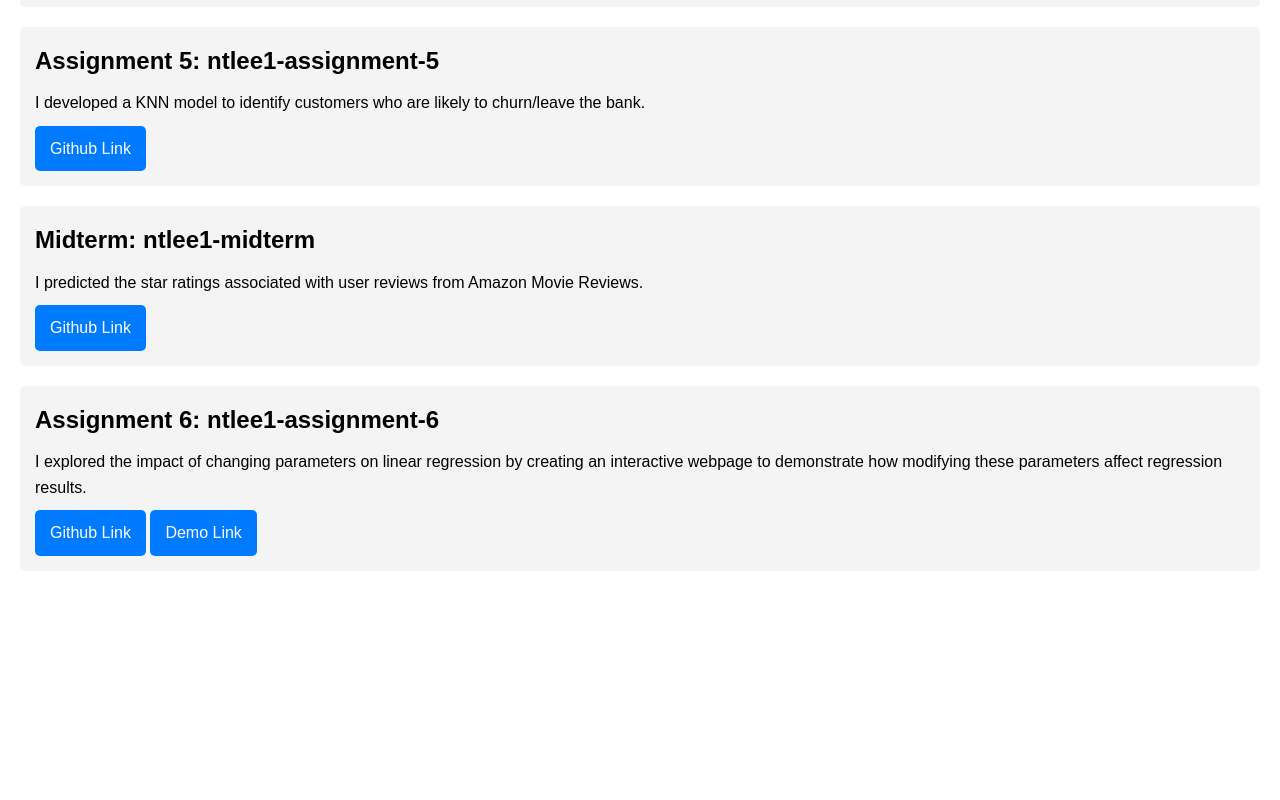
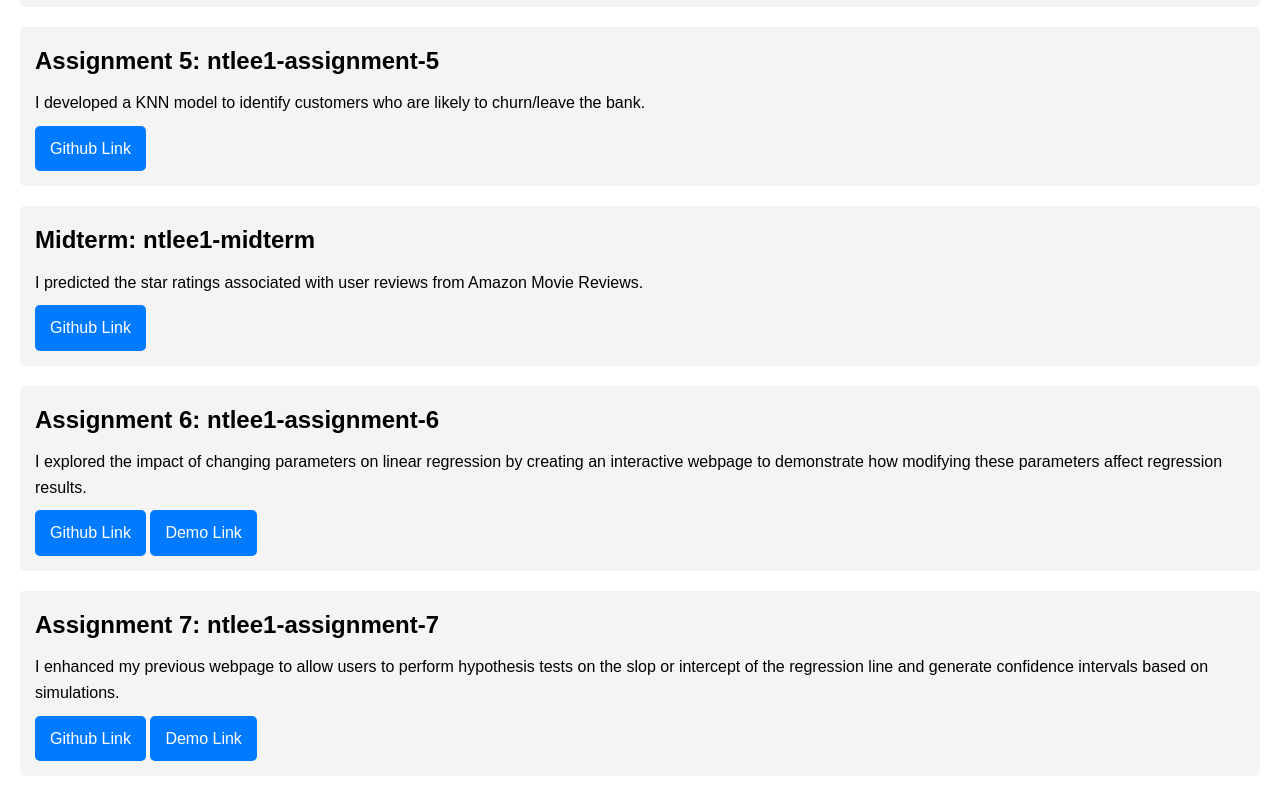
Before and after one commit to nayethun/nayethun.github.io, a plain HTML site: page assignments.html in a window 1280 px wide. Shown: the part 1018-1818 px from the top of the page. Before the commit the page ends 1629 px from the top, so only its background shows below. Drawn offline with Linux system fonts and the light colour scheme.

Commit message:
added assignment 7

```diff
--- a/assignments.html
+++ b/assignments.html
@@ -60,6 +60,12 @@
             <a href="https://github.com/nayethun/ntlee1-assignment-6.git" class="btn" target="_blank">Github Link</a>
             <a href="https://youtu.be/GB0YdcHmPps" class="btn" target="_blank">Demo Link</a>
         </section>
+        <section>
+            <h2>Assignment 7: ntlee1-assignment-7</h2>
+            <p>I enhanced my previous webpage to allow users to perform hypothesis tests on the slop or intercept of the regression line and generate confidence intervals based on simulations.</p>
+            <a href="https://github.com/nayethun/ntlee1-assignment-7.git" class="btn" target="_blank">Github Link</a>
+            <a href="https://youtu.be/sRxlS0RHdXo" class="btn" target="_blank">Demo Link</a>
+        </section>
     </main>
     <footer>
         <p>&copy; 2024 Nayethun. All rights reserved.</p>
```
